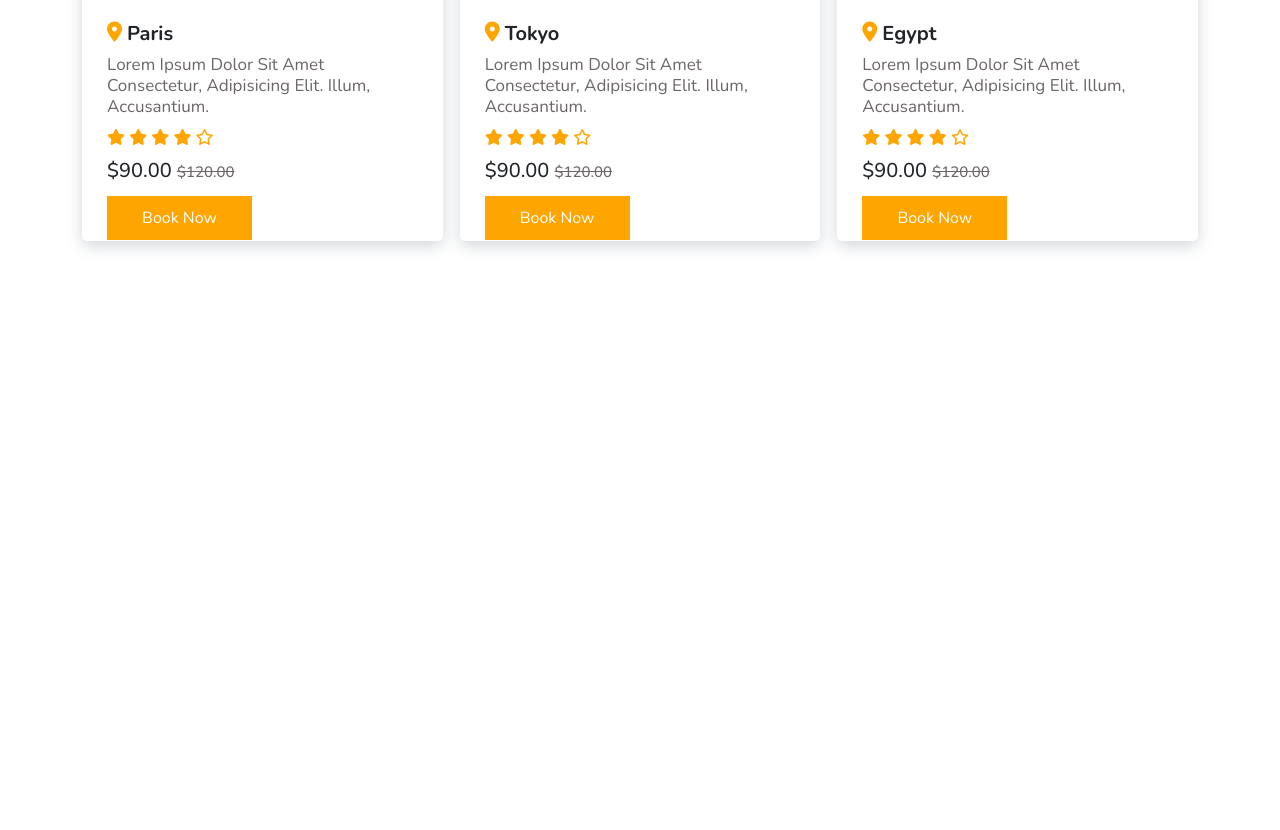
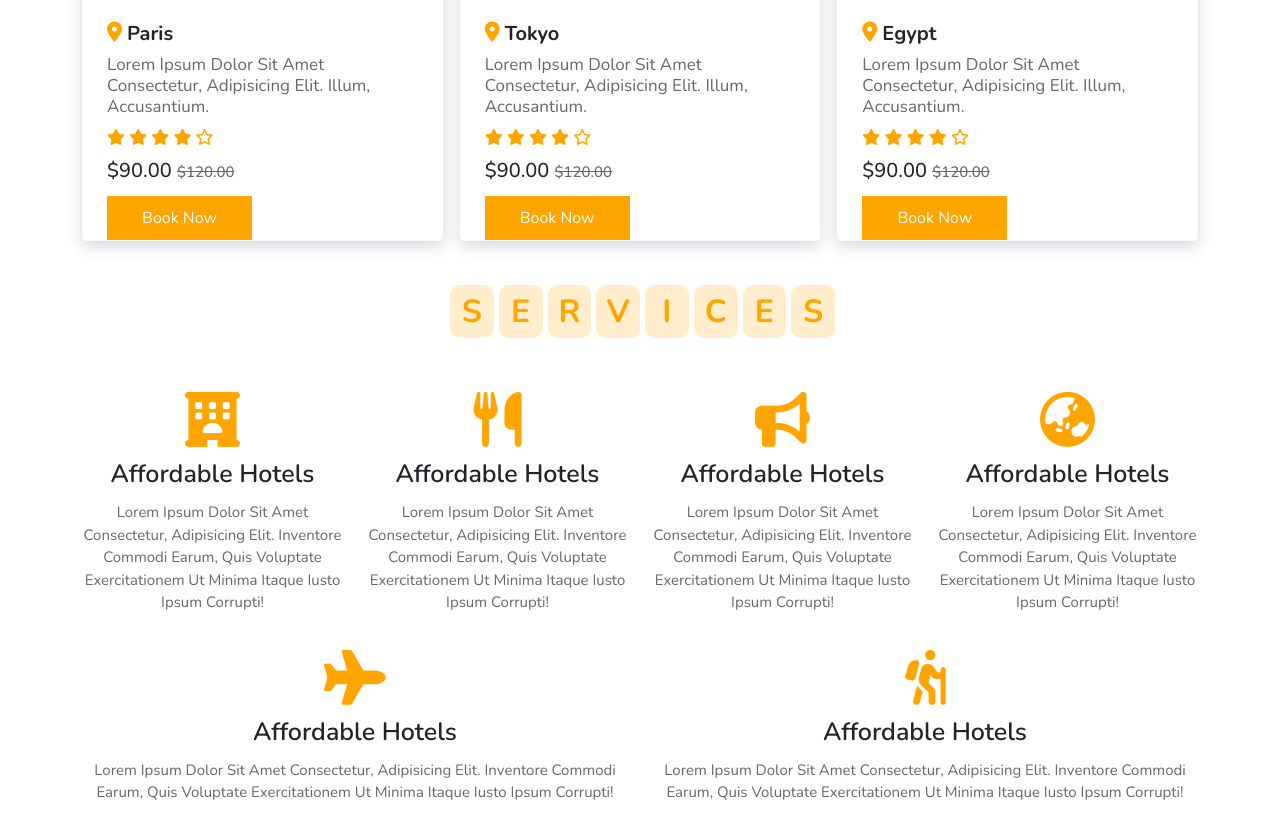
Before and after one commit to shakhboziddin/travel-site, a plain HTML site: page index.html in a window 1280 px wide. Shown: the part 2923-3753 px from the top of the page. Before the commit the page ends 3188 px from the top, so only its background shows below. Drawn offline with nearby package versions, Linux system fonts and the light colour scheme.

Commit message:
services sectuion finished

```diff
--- a/css/style.scss
+++ b/css/style.scss
@@ -474,3 +474,34 @@ header {
     margin-top: 50px;
     margin-bottom: 20px;
 }
+
+#services{
+    .serviceCards{
+        .serviceCard{
+            text-align: center;
+            padding: 10px;
+
+            i{
+                font-size: 55px;
+                color: $color-main;
+            }
+            h3{
+                font-size: 25px;
+                font-weight: 600;
+                margin: 12px auto;
+            }
+            p{
+                font-size: 15px;
+                color: $secondary-color;
+            }
+
+
+        }
+        .serviceCard:hover{
+            -webkit-box-shadow: 0px 5px 15px 0px rgba(34, 60, 80, 0.2);
+            -moz-box-shadow: 0px 5px 15px 0px rgba(34, 60, 80, 0.2);
+            box-shadow: 0px 5px 15px 0px rgba(34, 60, 80, 0.2);
+
+        }
+    }
+}
--- a/index.html
+++ b/index.html
@@ -371,6 +371,95 @@
 
     <!----- Packages section finished ----->
 
+    <!----- Service section started ----->
+
+    <section id="services">
+        <div class="allHeader">
+            <span>S</span>
+            <span>E</span>
+            <span>R</span>
+            <span>V</span>
+            <span>I</span>
+            <span>C</span>
+            <span>E</span>
+            <span>S</span>
+        </div>
+
+        <div class="container">
+            <div class="row serviceCards">
+                <div class="col-lg-3 serviceCard">
+                    <i class="fas fa-hotel"></i>
+
+                    <h3>
+                        Affordable Hotels
+                    </h3>
+                    <p>
+                        Lorem Ipsum Dolor Sit Amet Consectetur, Adipisicing Elit. Inventore Commodi Earum, Quis Voluptate Exercitationem Ut Minima Itaque Iusto Ipsum Corrupti!
+                    </p>
+                </div>
+
+                <!-- 2 -->
+                <div class="col-lg-3 serviceCard">
+                    <i class="fas fa-utensils"></i>
+
+                    <h3>
+                        Affordable Hotels
+                    </h3>
+                    <p>
+                        Lorem Ipsum Dolor Sit Amet Consectetur, Adipisicing Elit. Inventore Commodi Earum, Quis Voluptate Exercitationem Ut Minima Itaque Iusto Ipsum Corrupti!
+                    </p>
+                </div>
+                <!-- 3 -->
+                <div class="col-lg-3 serviceCard">
+                    <i class="fas fa-bullhorn"></i>
+
+                    <h3>
+                        Affordable Hotels
+                    </h3>
+                    <p>
+                        Lorem Ipsum Dolor Sit Amet Consectetur, Adipisicing Elit. Inventore Commodi Earum, Quis Voluptate Exercitationem Ut Minima Itaque Iusto Ipsum Corrupti!
+                    </p>
+                </div>
+                <!-- 4 -->
+                <div class="col-lg-3 serviceCard">
+                    <i class="fas fa-globe-asia"></i>
+
+                    <h3>
+                        Affordable Hotels
+                    </h3>
+                    <p>
+                        Lorem Ipsum Dolor Sit Amet Consectetur, Adipisicing Elit. Inventore Commodi Earum, Quis Voluptate Exercitationem Ut Minima Itaque Iusto Ipsum Corrupti!
+                    </p>
+                </div>
+
+                <div class="col-lg-6 serviceCard">
+                    <i class="fas fa-plane"></i>
+
+                    <h3>
+                        Affordable Hotels
+                    </h3>
+                    <p>
+                        Lorem Ipsum Dolor Sit Amet Consectetur, Adipisicing Elit. Inventore Commodi Earum, Quis Voluptate Exercitationem Ut Minima Itaque Iusto Ipsum Corrupti!
+                    </p>
+                </div>
+
+                <div class="col-lg-6 serviceCard">
+                    <i class="fas fa-hiking"></i>
+
+                    <h3>
+                        Affordable Hotels
+                    </h3>
+                    <p>
+                        Lorem Ipsum Dolor Sit Amet Consectetur, Adipisicing Elit. Inventore Commodi Earum, Quis Voluptate Exercitationem Ut Minima Itaque Iusto Ipsum Corrupti!
+                    </p>
+                </div>
+            </div>
+
+        </div>
+    </section>
+
+    <!----- Service section finished ----->
+
 
 
     <script src="https://cdn.jsdelivr.net/npm/bootstrap@5.2.0-beta1/dist/js/bootstrap.bundle.min.js"></script>
```
Also changed, not shown: css/style.css, 1 other file.
